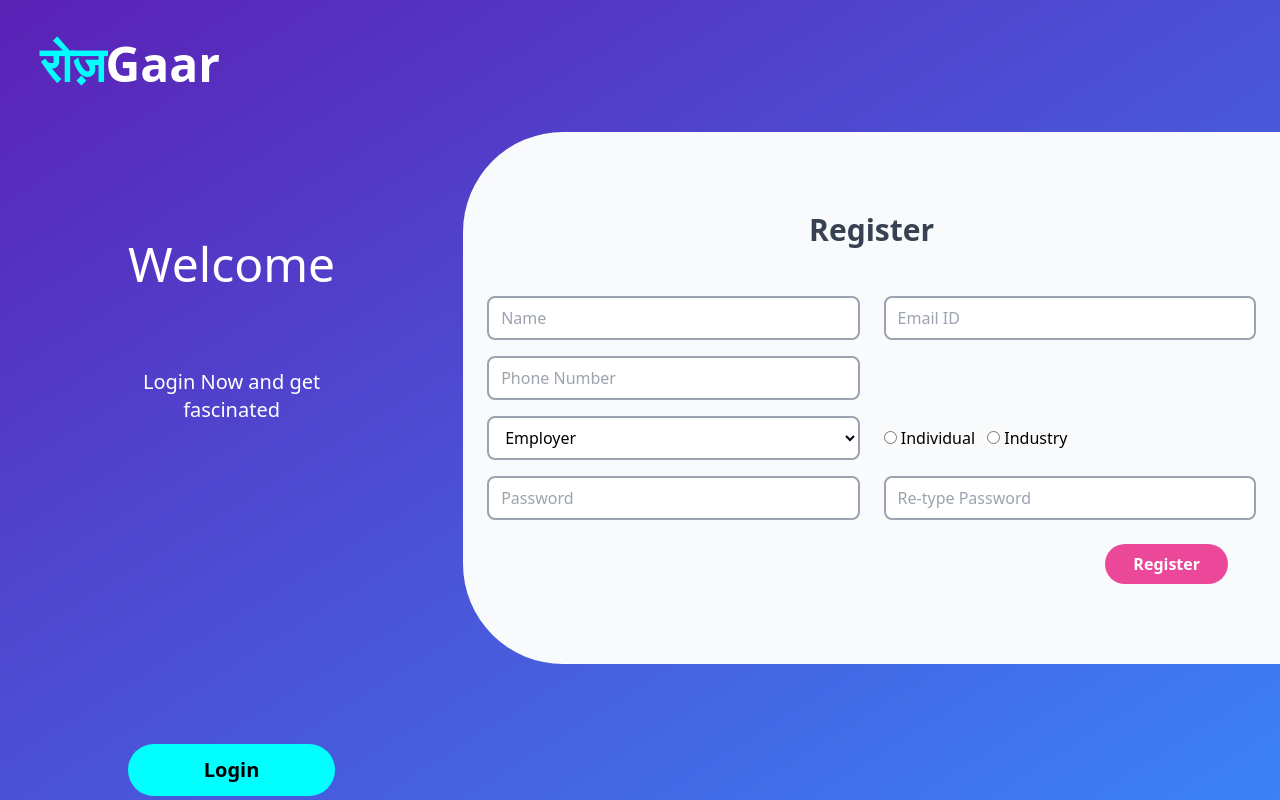
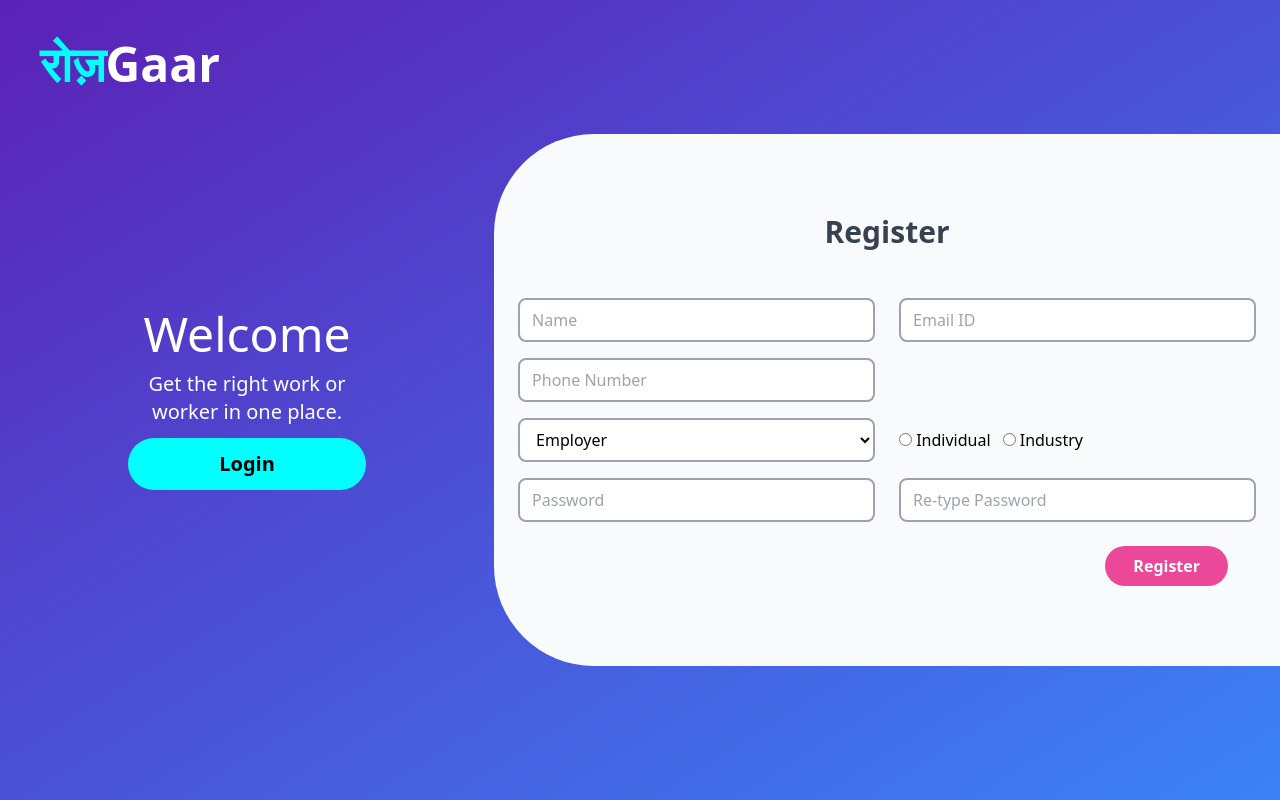
Before and after one commit to devjayprakash/roojgaar, a React (Create React App) app in the folder frontend/: page /signup in a window 1280 px wide. Built offline with nearby package versions, Linux system fonts and the light colour scheme.

Commit message:
some ui relared tweaks

```diff
--- a/frontend/src/pages/signup/index.jsx
+++ b/frontend/src/pages/signup/index.jsx
@@ -2,39 +2,9 @@ import React, { useState } from "react";
 import { Link } from "react-router-dom";
 import Logo from "../../components/logo";
 
-const SignupPage = ({ className }) => {
-  if (!className) className = "";
-  let [isEmployer, setIsEmployer] = useState(true);
+
+let RegisterCard = ({ setIsEmployer, isEmployer }) => {
   return (
-    <div
-      className={
-        "bg-gradient-to-br from-purple-800 to-blue-500  h-screen w-screen " +
-        className
-      }
-    >
-      <Logo className="absolute p-10" />
-      <div className="flex items-center justify-between">
-        <div
-          style={{
-            paddingLeft: "10%",
-            paddingRight: "10%",
-          }}
-          className="flex flex-col justify-around text-center"
-        >
-          <h1 className="text-5xl text-white mt-60 mb-20">Welcome</h1>
-          <h3 className=" text-white text-xl mb-80">
-            Login Now and get fascinated
-          </h3>
-          <Link
-            style={{
-              backgroundColor: "cyan",
-            }}
-            className="bg-gray-400 py-3 px-10 rounded-full font-bold text-xl select-none"
-            to="/login"
-          >
-            Login
-          </Link>
-        </div>
     <div
       style={{
         borderRadius: "100px 0 0 100px",
@@ -90,7 +60,7 @@ const SignupPage = ({ className }) => {
                 name="as"
               >
                 <option value="employer">Employer</option>
-                    <option value="employee">Employee</option>
+                <option value="employee">Worker</option>
               </select>
             </td>
             {isEmployer && (
@@ -139,6 +109,56 @@ const SignupPage = ({ className }) => {
         </div>
       </div>
     </div>
+  )
+}
+
+
+let LeftSection = () => {
+  return (
+    <div
+      style={{
+        paddingLeft: "10%",
+        paddingRight: "10%",
+      }}
+      className="flex flex-col justify-around text-center"
+    >
+      <h1 className="text-5xl text-white">Welcome</h1>
+
+      <div className={"text-white text-xl my-3"}>
+        Get the right work or worker in one place.
+      </div>
+
+      <Link
+        style={{
+          backgroundColor: "cyan",
+        }}
+        className="bg-gray-400 py-3 px-10 rounded-full font-bold text-xl select-none"
+        to="/login"
+      >
+        Login
+          </Link>
+    </div>
+  )
+}
+
+const SignupPage = ({ className }) => {
+  if (!className) className = "";
+  let [isEmployer, setIsEmployer] = useState(true);
+  return (
+    <div
+      className={
+        "bg-gradient-to-br flex flex-col from-purple-800 to-blue-500  h-screen w-full " +
+        className
+      }
+    >
+      <nav >
+        <Logo className="absolute p-10" />
+
+
+      </nav>
+      <div className={'flex-grow flex justify-between items-center'}>
+        <LeftSection />
+        <RegisterCard setIsEmployer={setIsEmployer} isEmployer={isEmployer} />
       </div>
     </div>
   );
```
Also changed, not shown: 1 other file (tests, documents, lock files or other folders). Lines whose indentation alone changed are shown as unchanged.
